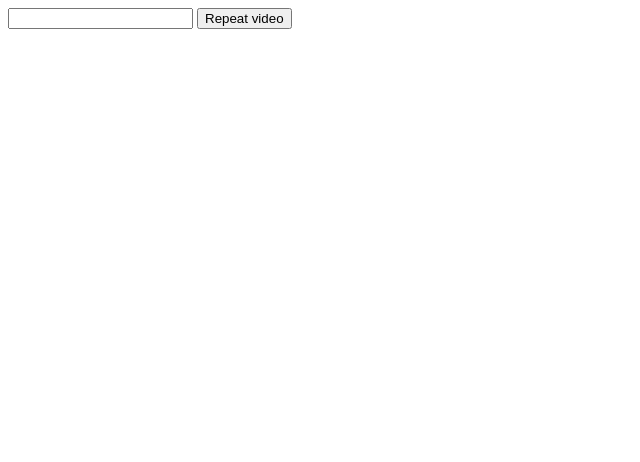
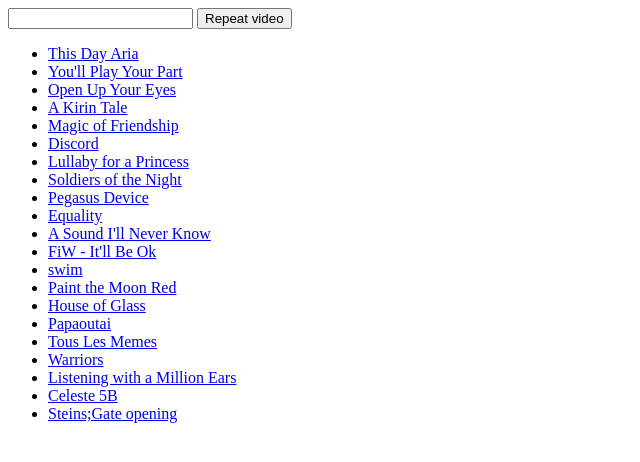
Before and after one commit to munvoseli/munvoseli.github.io, a plain HTML site: page repeatyoutube.html in a window 1280 px wide. Shown: the whole page, without its empty margins (0-640 px from the left). Drawn offline with Linux system fonts and the light colour scheme.

Commit message:
Added a list of videos

```diff
--- a/repeatyoutube.html
+++ b/repeatyoutube.html
@@ -10,6 +10,8 @@
     <div id="player"></div>
     <input id="input">
     <button id="button">Repeat video</button>
+    <ul id="linklist">
+    </ul>
     <script src="repeatyoutube.js"></script>
   </body>
 </html>
--- a/repeatyoutube.js
+++ b/repeatyoutube.js
@@ -63,3 +63,41 @@ function submitString ()
     window.location.href = newurl;
 }
 button.addEventListener("click", submitString, false);
+
+
+
+var ul = document.getElementById("linklist");
+var links = `\
+5K4AsbH3xm8 This Day Aria
+vlnTkwOfjZ4 You'll Play Your Part
+mZvSriNSvUk Open Up Your Eyes
+YzNL-0wXK84 A Kirin Tale
+nplYVvRp4XQ Magic of Friendship
+xPfMb50dsOk Discord
+H4tyvJJzSDk Lullaby for a Princess
+AfMYKSdZdAY Soldiers of the Night
+5ZrMvFmSKDo Pegasus Device
+nZrdeMWWpAQ Equality
+YoiUZZk6SwU A Sound I'll Never Know
+uH2Ns9Tewpo FiW - It'll Be Ok
+r1ezBY62TUs swim
+ped4MouGzzs Paint the Moon Red
+5e_4Devi_YY House of Glass
+oiKj0Z_Xnjc Papaoutai
+CAMWdvo71ls Tous Les Memes
+rK0lMLCM3Mg Warriors
+RrirVkPHNdM Listening with a Million Ears
+iKnwVvXkWq0 Celeste 5B
+ZGM90Bo3zH0 Steins;Gate opening`.split("\n");
+for (var link of links)
+{
+    var i = link.indexOf(" ");
+    var id = link.substring(0, i);
+    var text = link.substring(i + 1);
+    var li = document.createElement("li");
+    var a = document.createElement("a");
+    a.innerHTML = text;
+    a.href = "?" + id;
+    li.appendChild(a);
+    ul.appendChild(li);
+}
```
